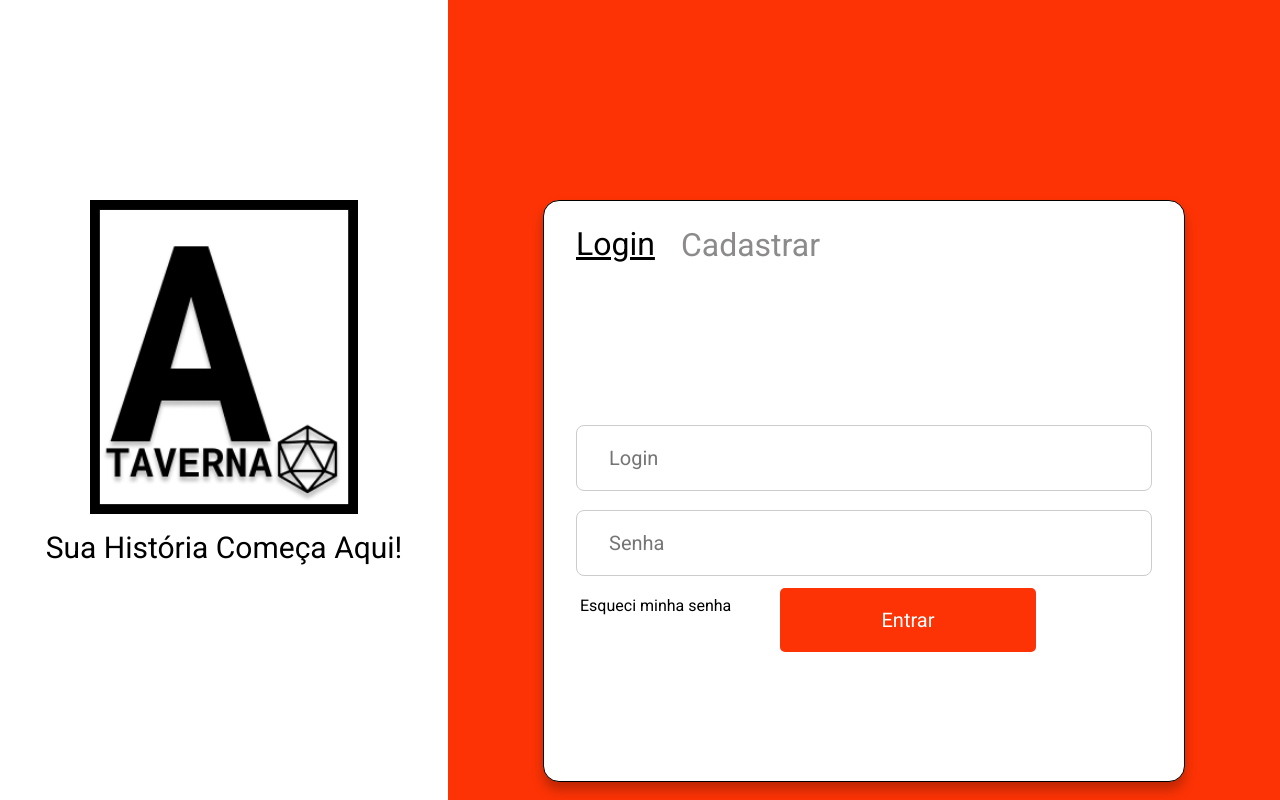
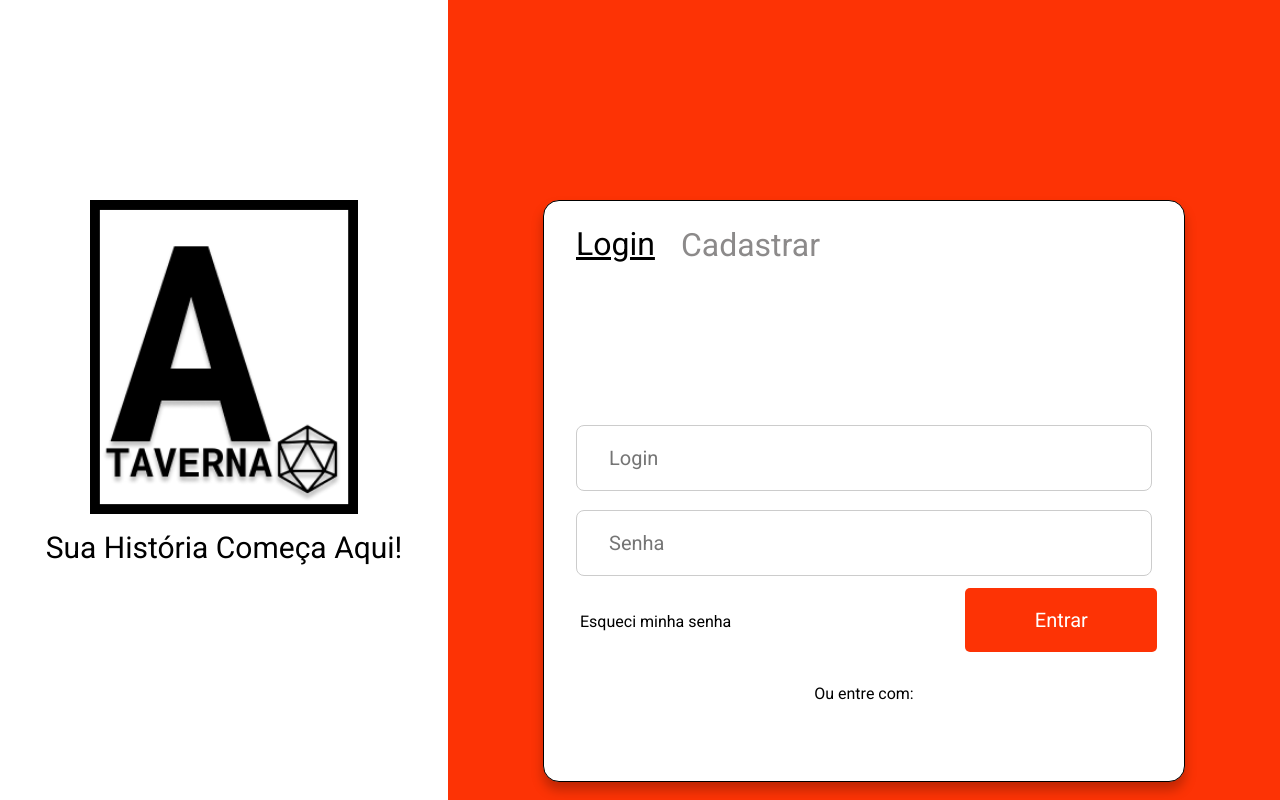
Before and after one commit to kurashikiL/ataverna, a React (Create React App) app: page /login in a window 1280 px wide. Built offline with nearby package versions, Linux system fonts and the light colour scheme.

Commit message:
login e cadastro com validações de form prontas (dar toque final...)

```diff
--- a/src/App.js
+++ b/src/App.js
@@ -1,4 +1,4 @@
-import Rotas from './rotas';
+import Rotas from './rotas.js';
 
 function App() {
   return (
--- a/src/pages/login/Login.js
+++ b/src/pages/login/Login.js
@@ -1,8 +1,21 @@
 import "./login.css"
 import { Link } from "react-router-dom";
+import { useForm } from 'react-hook-form';
+import { yupResolver } from "@hookform/resolvers/yup";
+import {loginSchema} from "../../validation/loginValidation";
+
 
 
 function Login(){
+
+
+    const {register,handleSubmit,formState: { errors }} = useForm({
+        resolver: yupResolver(loginSchema),
+    });
+
+    const submitForm = data => console.log(data);
+
+
     return(
         <div className="login">
             <div className="loginLeft">
@@ -22,18 +35,24 @@ function Login(){
                         </div>
 
                     </div>
+                    <form onSubmit={handleSubmit(submitForm)}>
                         <div className="loginInputs">
-                        <input placeholder="Login"></input>
+                            <input placeholder="Login" {...register('login')}></input>
+                            <span className ="loginMainError">{
+                                        errors.login && "Todos os campos são obrigatórios!"
+                                    || errors.password && "Todos os campos são obrigatórios!"}
+                            </span>
                             <br></br>
-                        <input type="password"  placeholder="Senha"></input>
+                            <input type="password"  placeholder="Senha" {...register('password')}></input>
 
                         </div>
                         <button className ="loginRetrival"> Esqueci minha senha</button>
-                    <button className="enterButton"> Entrar </button>
+                        <input type="submit" name="submit" className="enterButton" value="Entrar"></input>
 
                         <div className="otherOptions">
                             Ou entre com:
                         </div>
+                    </form>
                 </div>
             </div>
 
--- a/src/pages/login/login.css
+++ b/src/pages/login/login.css
@@ -151,3 +151,11 @@
     font-style: bold;
     text-align: center;
 }
+
+.loginMainError{
+    position: absolute;
+    right:348px;
+    top: 400px;
+    color: #FD3305;
+    font-style: bold;
+}
--- a/src/pages/register/register.css
+++ b/src/pages/register/register.css
@@ -109,15 +109,12 @@
 }
 
 .enterButton{
-    position: absolute;
-    left: 800px;
 
-
-    width: 20%;
+    width: 30%;
     background-color: #FD3305;
     color: white;
     padding: 20px 20px;
-    margin: 12px -20px;
+    margin: 12px -52px;
     border: none;
     border-radius: 5px;
     cursor: pointer;
@@ -132,7 +129,7 @@
 
 .registerMainError{
     position: absolute;
-    right:160px;
+    right:348px;
     top: 260px;
     color: #FD3305;
     font-style: bold;
--- /dev/null
+++ b/src/validation/loginValidation.js
@@ -0,0 +1,6 @@
+import * as yup from 'yup';
+
+export const loginSchema = yup.object().shape({
+    login: yup.string().required(),
+    password: yup.string().min(4).max(10).required(),
+});
--- a/src/validation/userValidation.js
+++ b/src/validation/userValidation.js
@@ -6,4 +6,4 @@ export const userSchema = yup.object().shape({
     email: yup.string().email().required(),
     password: yup.string().min(4).max(10).required(),
     confirmPassword: yup.string().oneOf([yup.ref("password"),null]).required(),
-})
+});
```
Lines whose indentation alone changed are shown as unchanged.
